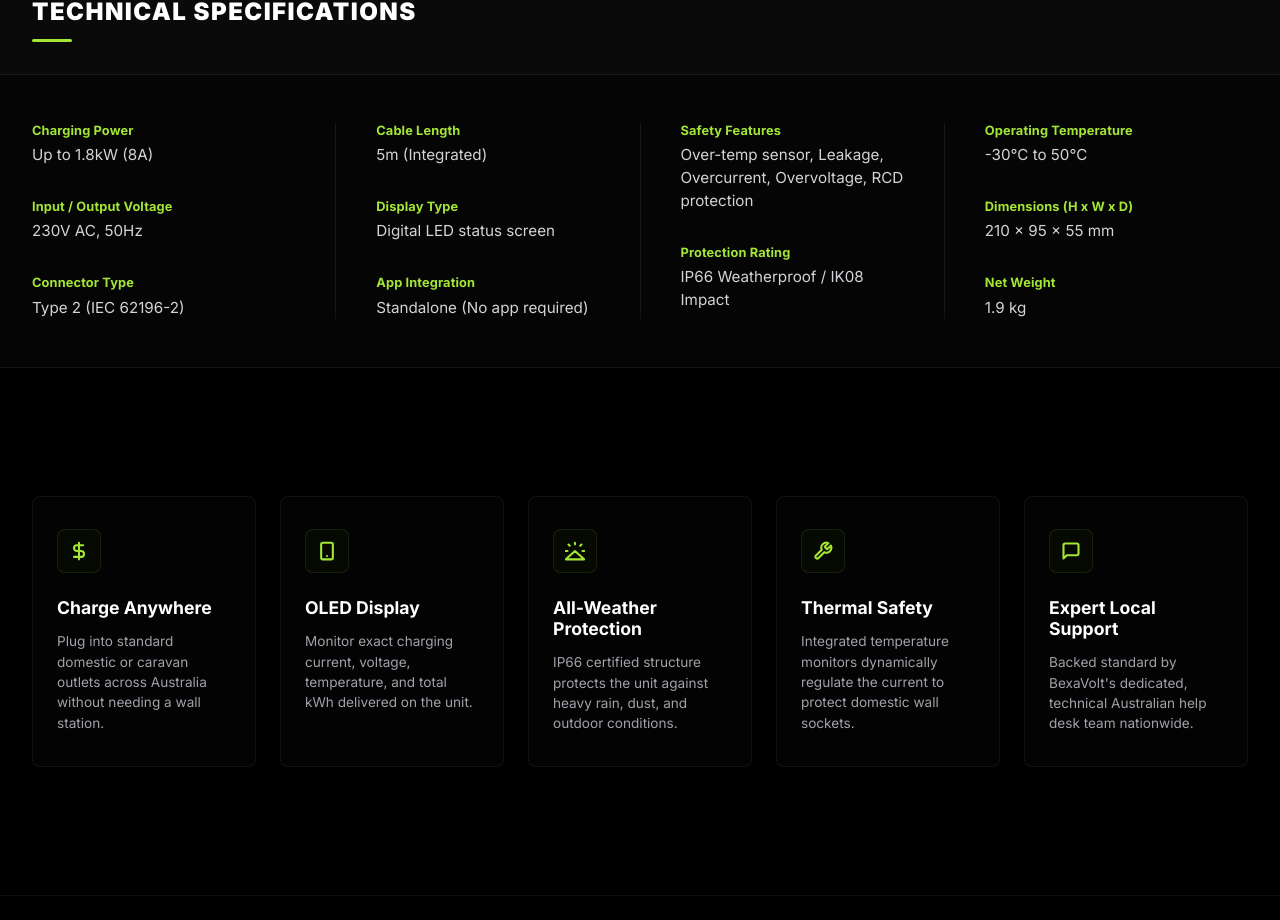
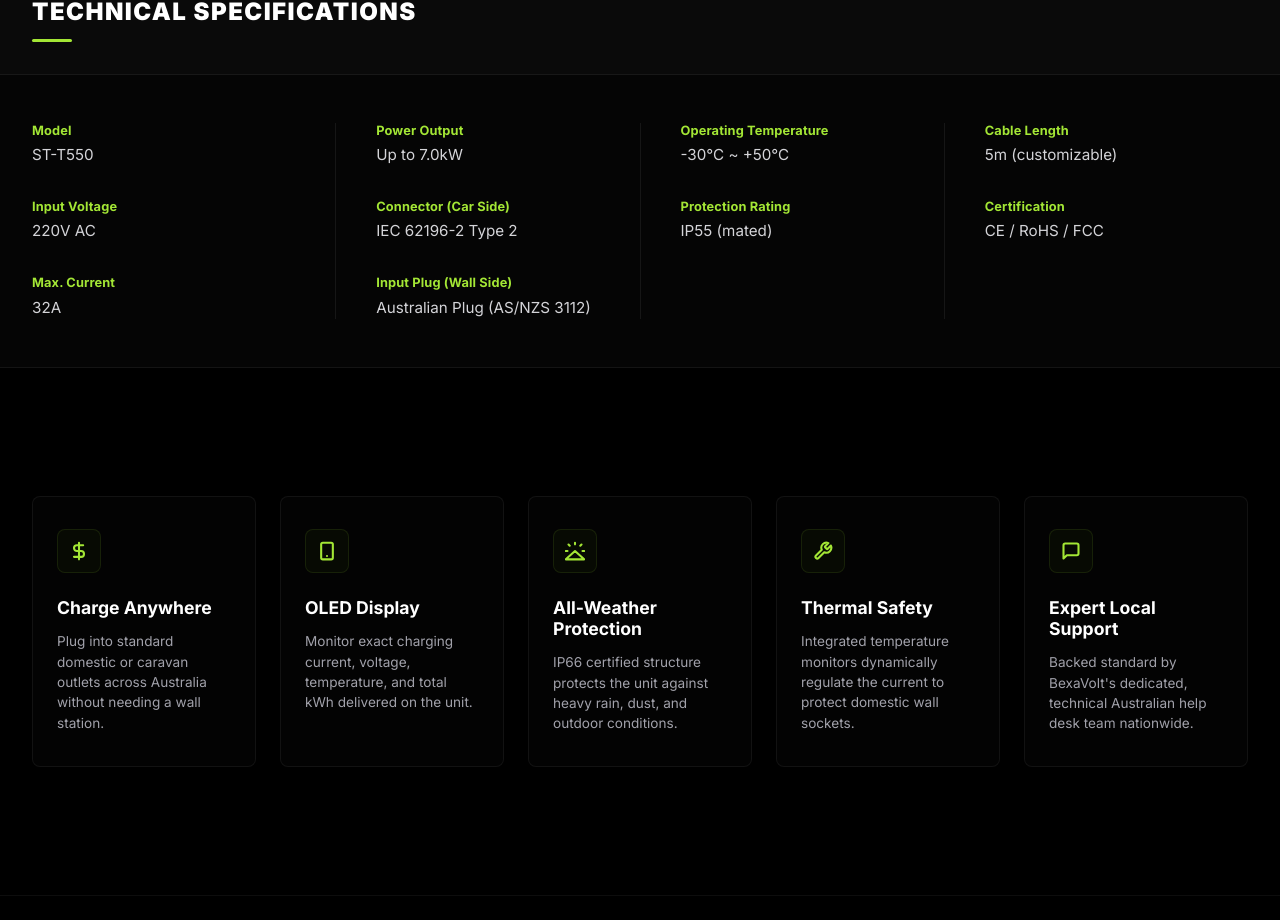
Before and after one commit to carricomfort8-lang/BexaVolt, a Next.js app in the folder frontend/: page /products/volt-go in a window 1280 px wide. Shown: the part 3818-4738 px from the top of the page. Built offline with nearby package versions, Linux system fonts and the light colour scheme.

Commit message:
Update technical specifications table

```diff
--- a/frontend/src/app/products/volt-go/page.tsx
+++ b/frontend/src/app/products/volt-go/page.tsx
@@ -453,16 +453,16 @@ export default function VoltGoProductPage() {
               {/* Column 1 */}
               <div className={styles.specsCol}>
                 <div className={styles.specItem}>
-                  <span className={styles.specItemLabel}>Charging Power</span>
-                  <span className={styles.specItemVal}>Up to {power} ({current === '8A' ? '8A' : '15A'})</span>
+                  <span className={styles.specItemLabel}>Model</span>
+                  <span className={styles.specItemVal}>ST-T550</span>
                 </div>
                 <div className={styles.specItem}>
-                  <span className={styles.specItemLabel}>Input / Output Voltage</span>
-                  <span className={styles.specItemVal}>230V AC, 50Hz</span>
+                  <span className={styles.specItemLabel}>Input Voltage</span>
+                  <span className={styles.specItemVal}>220V AC</span>
                 </div>
                 <div className={styles.specItem}>
-                  <span className={styles.specItemLabel}>Connector Type</span>
-                  <span className={styles.specItemVal}>Type 2 (IEC 62196-2)</span>
+                  <span className={styles.specItemLabel}>Max. Current</span>
+                  <span className={styles.specItemVal}>32A</span>
                 </div>
               </div>
 
@@ -471,16 +471,16 @@ export default function VoltGoProductPage() {
               {/* Column 2 */}
               <div className={styles.specsCol}>
                 <div className={styles.specItem}>
-                  <span className={styles.specItemLabel}>Cable Length</span>
-                  <span className={styles.specItemVal}>5m (Integrated)</span>
+                  <span className={styles.specItemLabel}>Power Output</span>
+                  <span className={styles.specItemVal}>Up to 7.0kW</span>
                 </div>
                 <div className={styles.specItem}>
-                  <span className={styles.specItemLabel}>Display Type</span>
-                  <span className={styles.specItemVal}>Digital LED status screen</span>
+                  <span className={styles.specItemLabel}>Connector (Car Side)</span>
+                  <span className={styles.specItemVal}>IEC 62196-2 Type 2</span>
                 </div>
                 <div className={styles.specItem}>
-                  <span className={styles.specItemLabel}>App Integration</span>
-                  <span className={styles.specItemVal}>Standalone (No app required)</span>
+                  <span className={styles.specItemLabel}>Input Plug (Wall Side)</span>
+                  <span className={styles.specItemVal}>Australian Plug (AS/NZS 3112)</span>
                 </div>
               </div>
 
@@ -489,12 +489,12 @@ export default function VoltGoProductPage() {
               {/* Column 3 */}
               <div className={styles.specsCol}>
                 <div className={styles.specItem}>
-                  <span className={styles.specItemLabel}>Safety Features</span>
-                  <span className={styles.specItemVal}>Over-temp sensor, Leakage, Overcurrent, Overvoltage, RCD protection</span>
+                  <span className={styles.specItemLabel}>Operating Temperature</span>
+                  <span className={styles.specItemVal}>-30°C ~ +50°C</span>
                 </div>
                 <div className={styles.specItem}>
                   <span className={styles.specItemLabel}>Protection Rating</span>
-                  <span className={styles.specItemVal}>IP66 Weatherproof / IK08 Impact</span>
+                  <span className={styles.specItemVal}>IP55 (mated)</span>
                 </div>
               </div>
 
@@ -503,16 +503,12 @@ export default function VoltGoProductPage() {
               {/* Column 4 */}
               <div className={styles.specsCol}>
                 <div className={styles.specItem}>
-                  <span className={styles.specItemLabel}>Operating Temperature</span>
-                  <span className={styles.specItemVal}>-30°C to 50°C</span>
+                  <span className={styles.specItemLabel}>Cable Length</span>
+                  <span className={styles.specItemVal}>5m (customizable)</span>
                 </div>
                 <div className={styles.specItem}>
-                  <span className={styles.specItemLabel}>Dimensions (H x W x D)</span>
-                  <span className={styles.specItemVal}>210 x 95 x 55 mm</span>
-                </div>
-                <div className={styles.specItem}>
-                  <span className={styles.specItemLabel}>Net Weight</span>
-                  <span className={styles.specItemVal}>1.9 kg</span>
+                  <span className={styles.specItemLabel}>Certification</span>
+                  <span className={styles.specItemVal}>CE / RoHS / FCC</span>
                 </div>
               </div>
 
```
